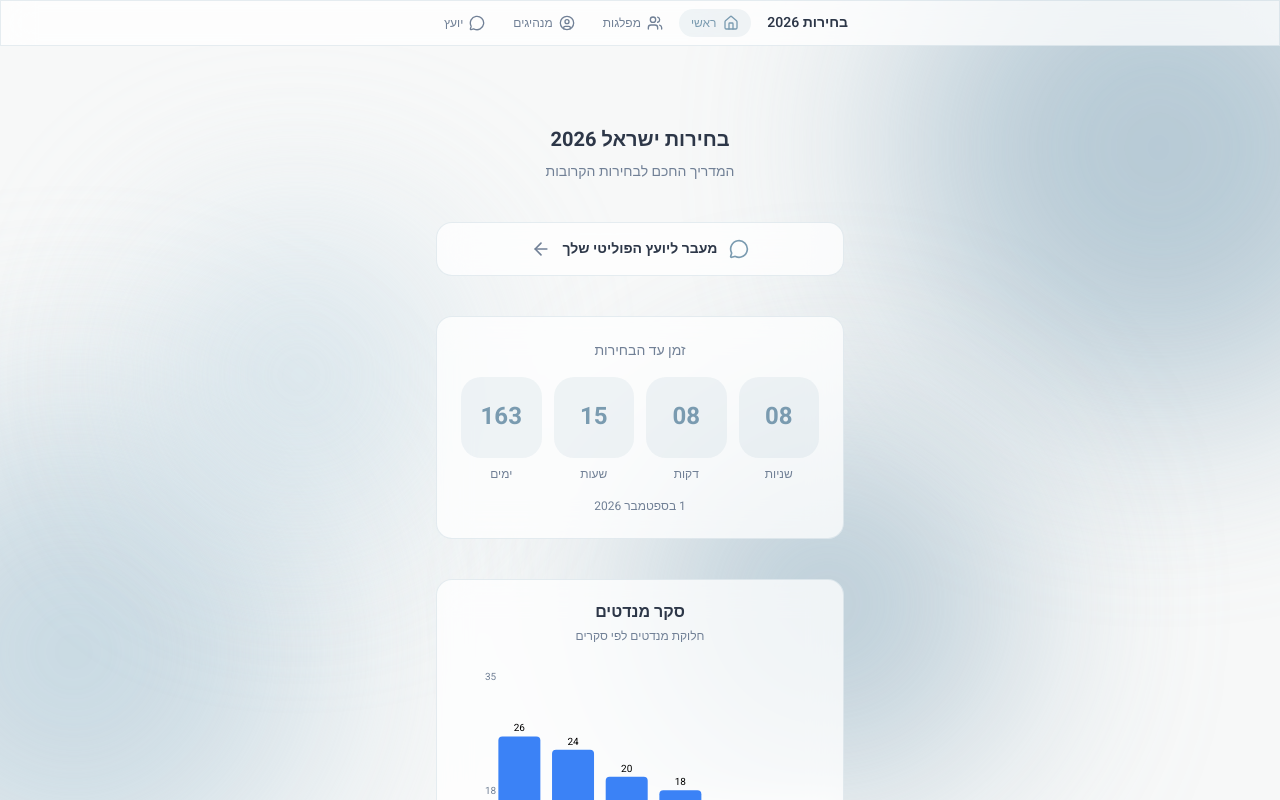
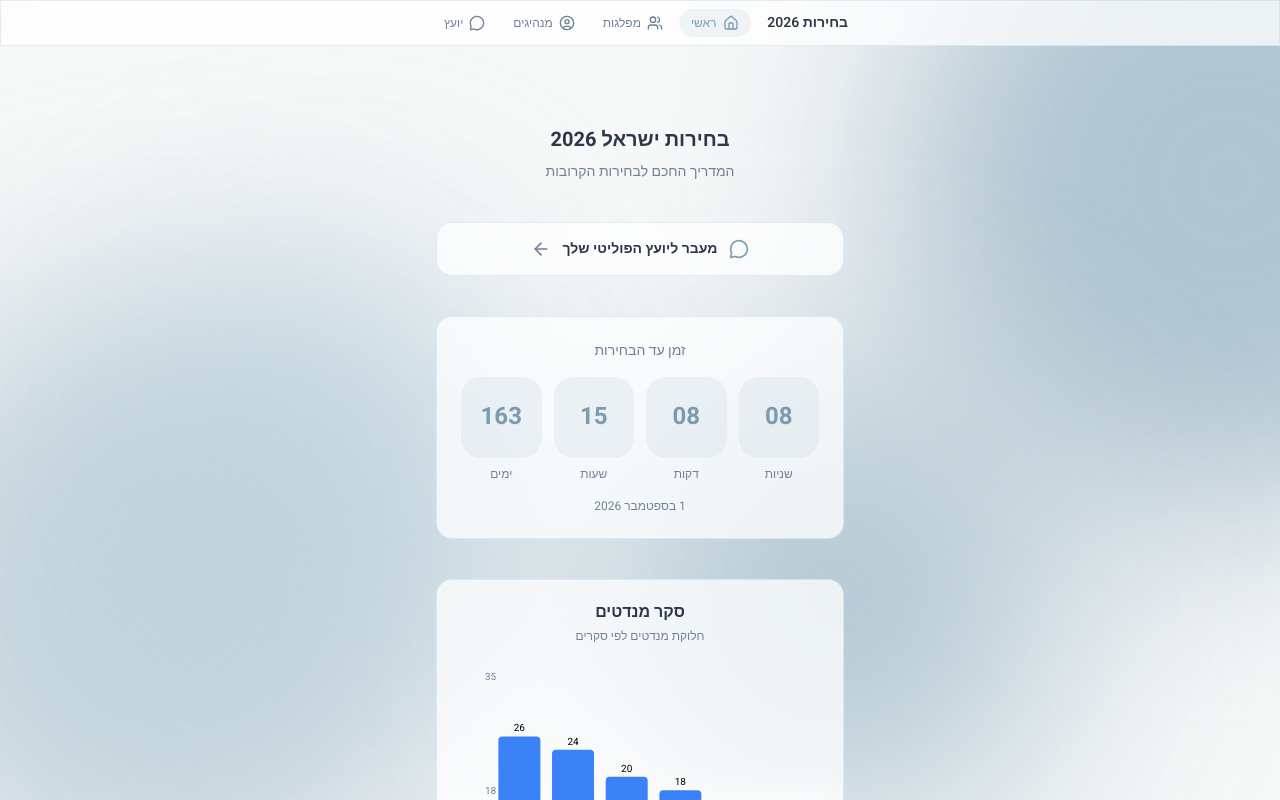
Before and after one commit to Tamir-Alaluf/election_israel, a Next.js app: page / in a window 1280 px wide. Shown: the top 800 px of the page. Built offline with nearby package versions, Linux system fonts and the light colour scheme.

Commit message:
style: enhance dynamic blobs with more movement
Add 5th blob, use radial gradients, and update keyframes for
complex animations and rotation.

```diff
--- a/app/globals.css
+++ b/app/globals.css
@@ -82,61 +82,89 @@
 }
 
 .blob-1 {
-  width: 500px;
-  height: 500px;
-  background: #9BB6C6;
-  top: -150px;
-  right: -100px;
-  animation: float1 20s ease-in-out infinite;
+  width: 600px;
+  height: 600px;
+  background: radial-gradient(circle, #9BB6C6 0%, #7a9eb5 100%);
+  top: -200px;
+  right: -150px;
+  animation: float1 30s ease-in-out infinite;
 }
 
 .blob-2 {
-  width: 450px;
-  height: 450px;
-  background: #b5ccd9;
-  bottom: -100px;
-  left: -120px;
-  animation: float2 25s ease-in-out infinite;
+  width: 550px;
+  height: 550px;
+  background: radial-gradient(circle, #b5ccd9 0%, #9BB6C6 100%);
+  bottom: -150px;
+  left: -200px;
+  animation: float2 35s ease-in-out infinite;
 }
 
 .blob-3 {
-  width: 350px;
-  height: 350px;
-  background: #9BB6C6;
-  top: 50%;
-  right: 20%;
-  animation: float3 18s ease-in-out infinite;
+  width: 400px;
+  height: 400px;
+  background: radial-gradient(circle, #9BB6C6 0%, #8aadc0 100%);
+  top: 40%;
+  right: 10%;
+  animation: float3 25s ease-in-out infinite;
 }
 
 .blob-4 {
+  width: 350px;
+  height: 350px;
+  background: radial-gradient(circle, #c8dbe5 0%, #a8c4d4 100%);
+  top: 20%;
+  left: 5%;
+  animation: float4 28s ease-in-out infinite;
+}
+
+.blob-5 {
   width: 300px;
   height: 300px;
-  background: #c8dbe5;
-  top: 30%;
-  left: 10%;
-  animation: float4 22s ease-in-out infinite;
+  background: radial-gradient(circle, #9BB6C6 0%, #87afc4 100%);
+  bottom: 30%;
+  right: 30%;
+  animation: float5 32s ease-in-out infinite;
 }
 
 @keyframes float1 {
-  0%, 100% { transform: translate(0, 0) scale(1); }
-  33% { transform: translate(30px, 50px) scale(1.05); }
-  66% { transform: translate(-20px, 30px) scale(0.95); }
+  0% { transform: translate(0, 0) scale(1) rotate(0deg); }
+  20% { transform: translate(100px, 80px) scale(1.1) rotate(10deg); }
+  40% { transform: translate(-50px, 150px) scale(0.95) rotate(-5deg); }
+  60% { transform: translate(80px, 50px) scale(1.05) rotate(15deg); }
+  80% { transform: translate(-30px, -50px) scale(1) rotate(-10deg); }
+  100% { transform: translate(0, 0) scale(1) rotate(0deg); }
 }
 
 @keyframes float2 {
-  0%, 100% { transform: translate(0, 0) scale(1); }
-  33% { transform: translate(-40px, -30px) scale(1.1); }
-  66% { transform: translate(20px, -50px) scale(0.9); }
+  0% { transform: translate(0, 0) scale(1) rotate(0deg); }
+  25% { transform: translate(120px, -100px) scale(1.15) rotate(-15deg); }
+  50% { transform: translate(50px, -180px) scale(0.9) rotate(10deg); }
+  75% { transform: translate(-80px, -80px) scale(1.1) rotate(-5deg); }
+  100% { transform: translate(0, 0) scale(1) rotate(0deg); }
 }
 
 @keyframes float3 {
-  0%, 100% { transform: translate(0, 0) scale(1); }
-  50% { transform: translate(-30px, 40px) scale(1.08); }
+  0% { transform: translate(0, 0) scale(1) rotate(0deg); }
+  33% { transform: translate(-150px, 100px) scale(1.2) rotate(20deg); }
+  66% { transform: translate(100px, -50px) scale(0.85) rotate(-15deg); }
+  100% { transform: translate(0, 0) scale(1) rotate(0deg); }
 }
 
 @keyframes float4 {
-  0%, 100% { transform: translate(0, 0) scale(1); }
-  50% { transform: translate(40px, -30px) scale(0.92); }
+  0% { transform: translate(0, 0) scale(1) rotate(0deg); }
+  20% { transform: translate(80px, 120px) scale(1.1) rotate(-10deg); }
+  40% { transform: translate(180px, 50px) scale(0.95) rotate(15deg); }
+  60% { transform: translate(100px, -80px) scale(1.15) rotate(5deg); }
+  80% { transform: translate(-50px, 30px) scale(0.9) rotate(-20deg); }
+  100% { transform: translate(0, 0) scale(1) rotate(0deg); }
+}
+
+@keyframes float5 {
+  0% { transform: translate(0, 0) scale(1) rotate(0deg); }
+  25% { transform: translate(-100px, -120px) scale(1.1) rotate(15deg); }
+  50% { transform: translate(80px, -60px) scale(0.9) rotate(-10deg); }
+  75% { transform: translate(-60px, 80px) scale(1.05) rotate(20deg); }
+  100% { transform: translate(0, 0) scale(1) rotate(0deg); }
 }
 
 /* Glass card */
--- a/app/layout.tsx
+++ b/app/layout.tsx
@@ -44,6 +44,14 @@ export default function RootLayout({
   return (
     <html lang="he" dir="rtl">
       <body className={`${heebo.variable} font-sans antialiased`}>
+        {/* Animated blob background */}
+        <div className="blob-bg">
+          <div className="blob blob-1" />
+          <div className="blob blob-2" />
+          <div className="blob blob-3" />
+          <div className="blob blob-4" />
+          <div className="blob blob-5" />
+        </div>
         {children}
         <Analytics />
       </body>
```
